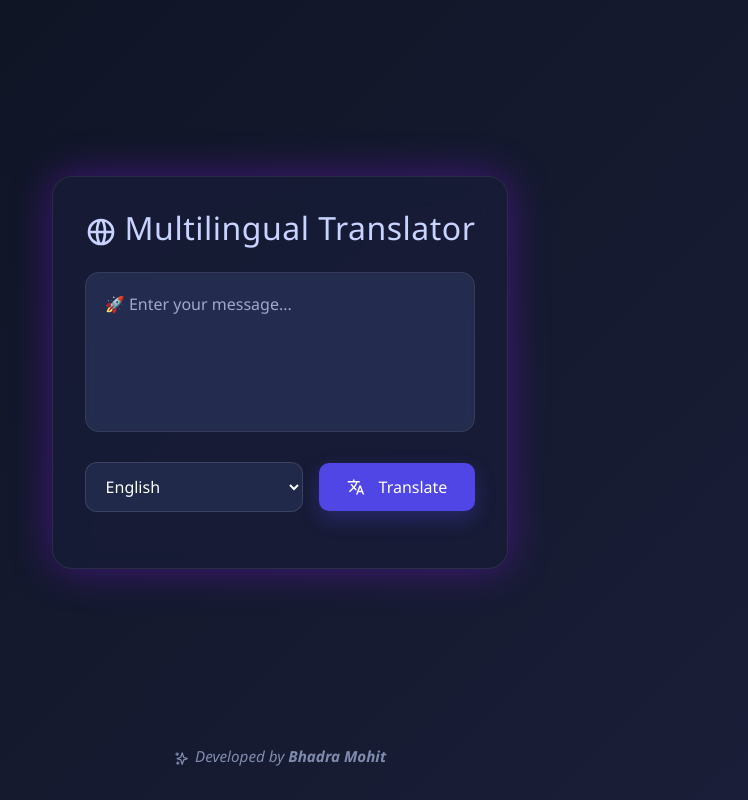
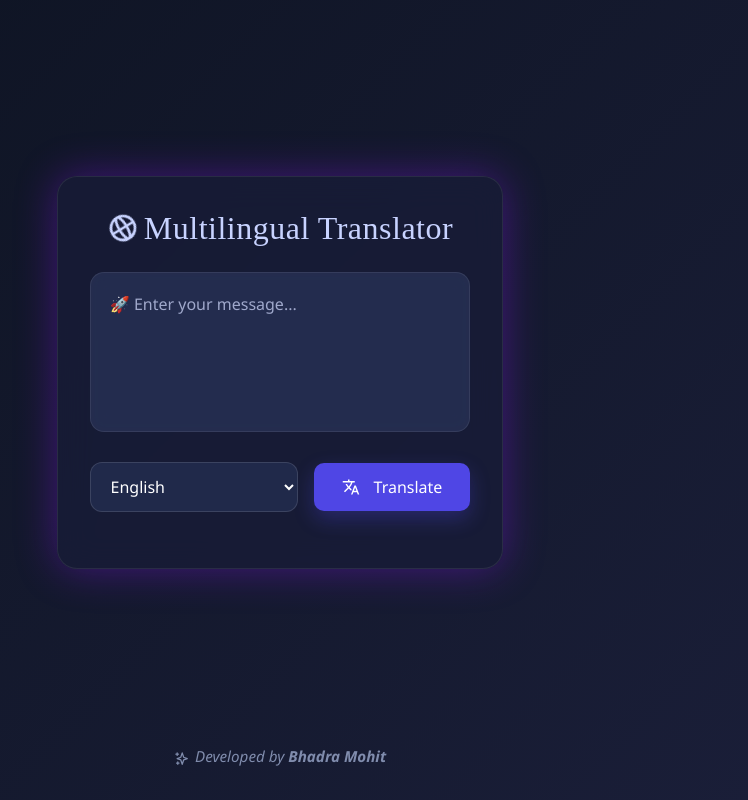
Before and after one commit to BhadraMohit09/language-translator, a React (Vite) app: page / in a window 1280 px wide. Shown: the whole page, without its empty margins (360-1108 px from the left). Built offline with nearby package versions, Linux system fonts and the light colour scheme.

Commit message:
`Refactor title component in Translator component: update styles and icon animation`

```diff
--- a/src/components/Translator.css
+++ b/src/components/Translator.css
@@ -49,7 +49,11 @@ html, body {
 
 /* Title */
 .title {
-  text-align: center;
+  font-family: cursive;
+  display: flex;
+  align-items: center;
+  justify-content: center;
+  gap: 5px;
   margin-bottom: 1.5rem;
   font-size: 2rem;
   color: #c8d3ff;
@@ -80,6 +84,23 @@ html, body {
 .text-input::placeholder {
   color: #a0a9cc;
 }
+
+.rotating-icon {
+  animation: spin 6s linear infinite;
+  display: inline-flex;
+  align-items: center;
+  justify-content: center;
+}
+
+@keyframes spin {
+  from {
+    transform: rotate(0deg);
+  }
+  to {
+    transform: rotate(360deg);
+  }
+}
+
 
 /* Dropdown + Button Row */
 .controls {
--- a/src/components/Translator.jsx
+++ b/src/components/Translator.jsx
@@ -93,10 +93,10 @@ const Translator = () => {
     <div className="translator-wrapper">
       <div className="translator-container">
         <div className="translator-card">
-          <h2 className="title">
-            <HiOutlineGlobeAlt style={{ marginRight: '8px' }} />
+          <h4 className="title">
+            <HiOutlineGlobeAlt className="rotating-icon"/>
             Multilingual Translator
-          </h2>
+          </h4>
 
 
           <textarea
```
